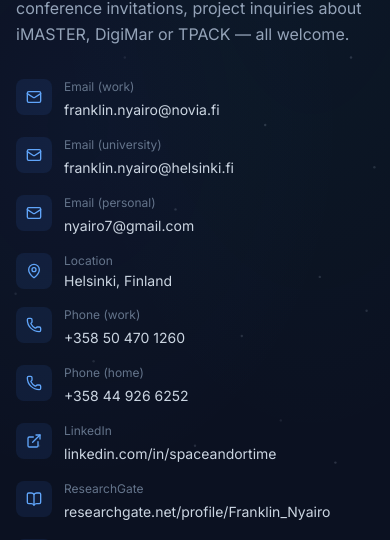
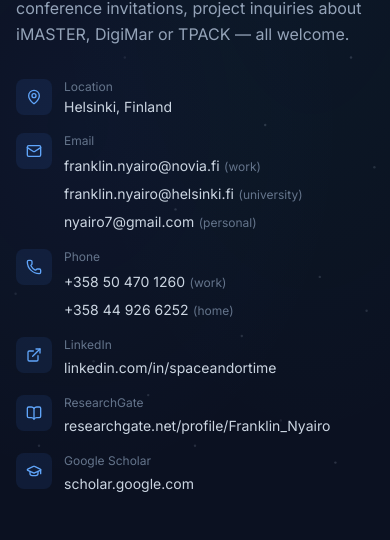
Before and after one commit to FNyairo/personal, a Next.js app: page /contact in a window 390 px wide. Shown: the part 297-837 px from the top of the page. Built offline with nearby package versions, Linux system fonts and the light colour scheme; no server answers; a web font is replaced by a local one.

Commit message:
Reorder contact page fields and clean up email/phone grouping

```diff
--- a/app/contact/page.tsx
+++ b/app/contact/page.tsx
@@ -34,13 +34,49 @@ export default function ContactPage() {
               </p>
 
               <div className="space-y-4">
+
+                {/* Location */}
+                <div className="flex items-start gap-3">
+                  <div className="w-9 h-9 rounded-lg bg-electric-500/10 flex items-center justify-center flex-shrink-0">
+                    <MapPin className="w-4 h-4 text-electric-400" />
+                  </div>
+                  <div>
+                    <p className="text-xs text-slate-500 mb-0.5">Location</p>
+                    <p className="text-sm text-slate-300">Helsinki, Finland</p>
+                  </div>
+                </div>
+
+                {/* Email */}
+                <div className="flex items-start gap-3">
+                  <div className="w-9 h-9 rounded-lg bg-electric-500/10 flex items-center justify-center flex-shrink-0">
+                    <Mail className="w-4 h-4 text-electric-400" />
+                  </div>
+                  <div>
+                    <p className="text-xs text-slate-500 mb-1">Email</p>
+                    <div className="space-y-1">
+                      <div><a href="mailto:franklin.nyairo@novia.fi" className="text-sm text-slate-300 hover:text-electric-400 transition-colors">franklin.nyairo@novia.fi</a> <span className="text-xs text-slate-500">(work)</span></div>
+                      <div><a href="mailto:franklin.nyairo@helsinki.fi" className="text-sm text-slate-300 hover:text-electric-400 transition-colors">franklin.nyairo@helsinki.fi</a> <span className="text-xs text-slate-500">(university)</span></div>
+                      <div><a href="mailto:nyairo7@gmail.com" className="text-sm text-slate-300 hover:text-electric-400 transition-colors">nyairo7@gmail.com</a> <span className="text-xs text-slate-500">(personal)</span></div>
+                    </div>
+                  </div>
+                </div>
+
+                {/* Phone */}
+                <div className="flex items-start gap-3">
+                  <div className="w-9 h-9 rounded-lg bg-electric-500/10 flex items-center justify-center flex-shrink-0">
+                    <Phone className="w-4 h-4 text-electric-400" />
+                  </div>
+                  <div>
+                    <p className="text-xs text-slate-500 mb-1">Phone</p>
+                    <div className="space-y-1">
+                      <div><a href="tel:+358504701260" className="text-sm text-slate-300 hover:text-electric-400 transition-colors">+358 50 470 1260</a> <span className="text-xs text-slate-500">(work)</span></div>
+                      <div><a href="tel:+358449266252" className="text-sm text-slate-300 hover:text-electric-400 transition-colors">+358 44 926 6252</a> <span className="text-xs text-slate-500">(home)</span></div>
+                    </div>
+                  </div>
+                </div>
+
+                {/* Links */}
                 {[
-                  { icon: Mail, label: 'Email (work)', value: 'franklin.nyairo@novia.fi', href: 'mailto:franklin.nyairo@novia.fi' },
-                  { icon: Mail, label: 'Email (university)', value: 'franklin.nyairo@helsinki.fi', href: 'mailto:franklin.nyairo@helsinki.fi' },
-                  { icon: Mail, label: 'Email (personal)', value: 'nyairo7@gmail.com', href: 'mailto:nyairo7@gmail.com' },
-                  { icon: MapPin, label: 'Location', value: 'Helsinki, Finland', href: null },
-                  { icon: Phone, label: 'Phone (work)', value: '+358 50 470 1260', href: 'tel:+358504701260' },
-                  { icon: Phone, label: 'Phone (home)', value: '+358 44 926 6252', href: 'tel:+358449266252' },
                   { icon: ExternalLink, label: 'LinkedIn', value: 'linkedin.com/in/spaceandortime', href: 'https://www.linkedin.com/in/spaceandortime/' },
                   { icon: BookOpen, label: 'ResearchGate', value: 'researchgate.net/profile/Franklin_Nyairo', href: 'https://www.researchgate.net/profile/Franklin_Nyairo' },
                   { icon: GraduationCap, label: 'Google Scholar', value: 'scholar.google.com', href: 'https://scholar.google.com/citations?user=Franklin_Nyairo' },
@@ -51,15 +87,12 @@ export default function ContactPage() {
                     </div>
                     <div>
                       <p className="text-xs text-slate-500 mb-0.5">{label}</p>
-                      {href ? (
-                        <a href={href} target={href.startsWith('http') ? '_blank' : undefined} rel="noopener noreferrer"
-                          className="text-sm text-slate-300 hover:text-electric-400 transition-colors">{value}</a>
-                      ) : (
-                        <p className="text-sm text-slate-300">{value}</p>
-                      )}
+                      <a href={href} target="_blank" rel="noopener noreferrer"
+                        className="text-sm text-slate-300 hover:text-electric-400 transition-colors">{value}</a>
                     </div>
                   </div>
                 ))}
+
               </div>
             </div>
 
```
